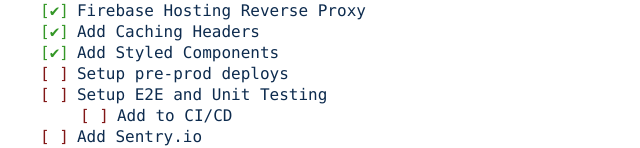
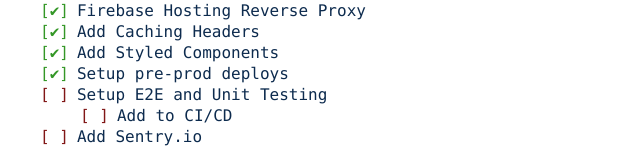
Before and after one commit to NWylynko/high-bandwidth, a Next.js app: page / in a window 1280 px wide. Shown: the part 238-386 px from the top of the page, without its empty margins (0-640 px from the left). Built offline with nearby package versions, Linux system fonts and the light colour scheme.

Commit message:
no traffic and set to true

```diff
--- a/cloudbuild.dev.yaml
+++ b/cloudbuild.dev.yaml
@@ -31,6 +31,7 @@ steps:
         "gcr.io/${PROJECT_ID}/${_SERVICE_NAME}:${BRANCH_NAME}",
         "--tag",
         "branch-${BRANCH_NAME}",
+        "--no-traffic",
       ]
 
 options:
--- a/pages/index.tsx
+++ b/pages/index.tsx
@@ -15,7 +15,7 @@ function HomePage() {
         <Item done={true}>Firebase Hosting Reverse Proxy</Item>
         <Item done={true}>Add Caching Headers</Item>
         <Item done={true}>Add Styled Components</Item>
-        <Item done={false}>Setup pre-prod deploys</Item>
+        <Item done={true}>Setup pre-prod deploys</Item>
         <Item done={false}>Setup E2E and Unit Testing</Item>
         <List>
           <Item done={false}>Add to CI/CD</Item>
```
